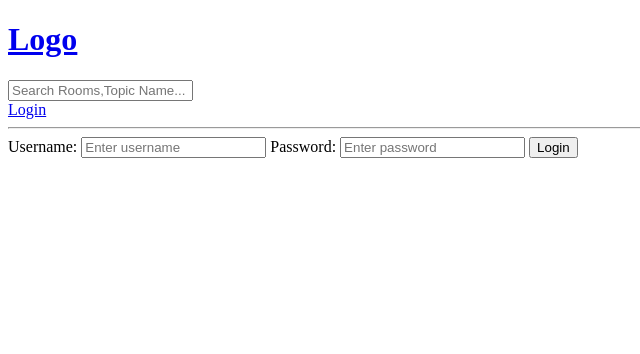
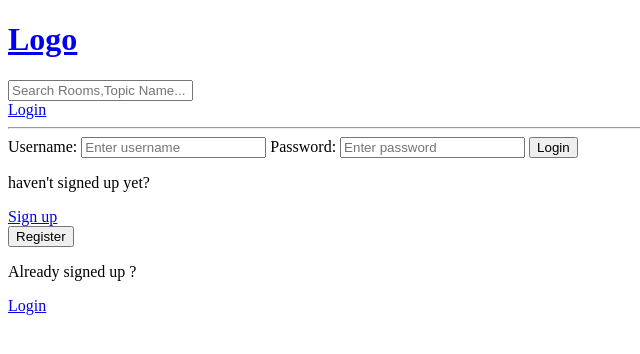
Before and after one commit to ABHISHEKGHARAMI/Discord_Study, a Django app: page /base/login/ in a window 1280 px wide. Shown: the top 354 px of the page, without its empty margins (0-640 px from the left). Run offline with Django 5.2, Linux system fonts and the light colour scheme.

Commit message:
Working on the registration.

```diff
--- a/studybud/base/templates/base/login_registration.html
+++ b/studybud/base/templates/base/login_registration.html
@@ -17,5 +17,16 @@
 
         <input type="submit" value="Login">
     </form>
+    <p>haven't signed up yet?</p>
+    <a href="{% url 'base:register' %}">Sign up</a>
+ </div>
+
+ <div>
+    <form method="POST" action="">
+        {% csrf_token %}
+        <input type="submit" value="Register">
+    </form>
+    <p>Already signed up ?</p>
+    <a href="{% url 'base:login' %}">Login</a>
  </div>
 {% endblock content %}
```
